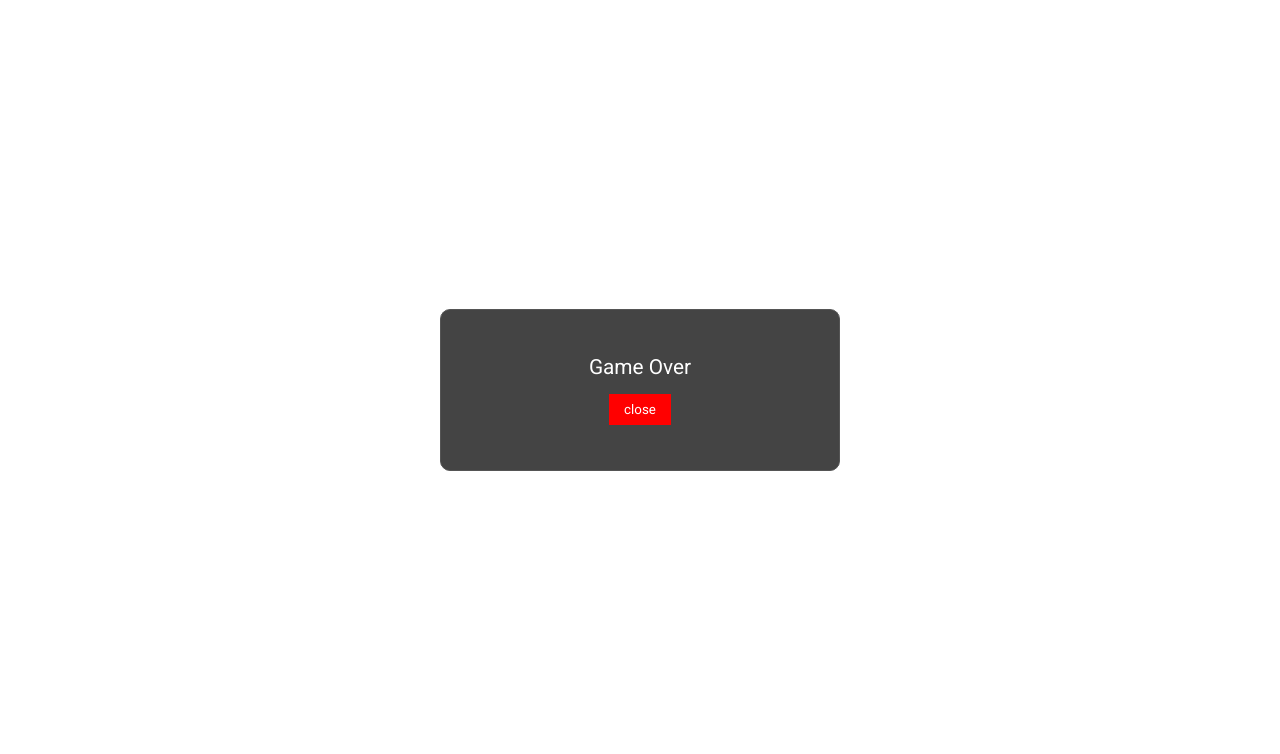
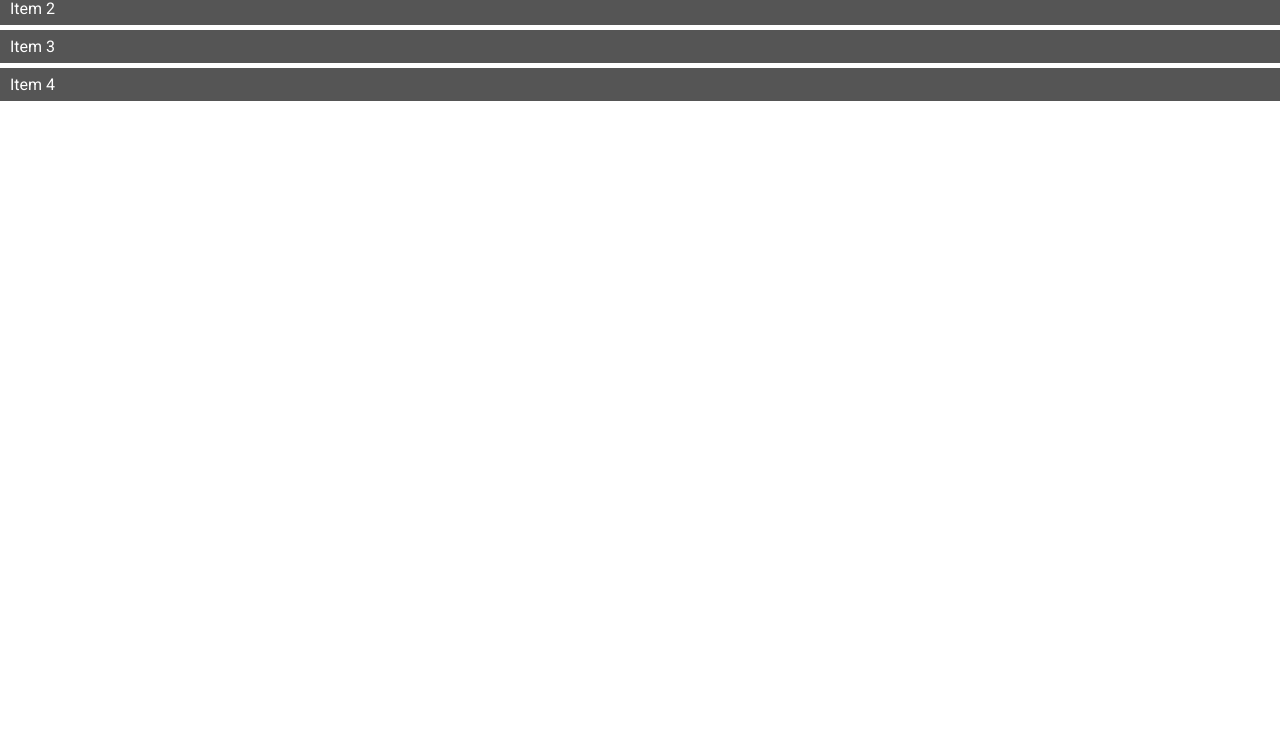
Before and after one commit to philcurtis4/js_overview, a plain HTML site: page index.html in a window 1280 px wide. Shown: the part 51-805 px from the top of the page. Drawn offline with Linux system fonts and the light colour scheme.

Commit message:
covered multi element events

```diff
--- a/css/style.css
+++ b/css/style.css
@@ -37,31 +37,9 @@ button {
 
 /* CUSTOM STYLES */
 
-.modal {
-    position: absolute;
-    top: 45vh;
-    left: 0;
-    right: 0;
-    width: 400px;
-    margin: 0 auto;
-    display: flex;
-    flex-direction: column;
-    justify-content: center;
-    align-items: center;
-    border: 1px solid #555;
-    padding: 45px 0;
-    background-color: #444;
-    border-radius: 10px;
+ul li {
+    background: #555;
+    padding: 7px 10px;
+    margin: 5px 0;
+     color: #fff;
 }
-
-.modal p {
-    color: white;
-    font-size: 1.3rem;
-}
-
-.modal button {
-    padding: 8px 15px;
-    margin-top: 15px;
-    background: red;
-    color: white;
-}
--- a/index.html
+++ b/index.html
@@ -12,16 +12,13 @@
 
 </head>
 <body>
-    <h1>Count: 3</h1>
+    <ul>
+        <li>Item 1</li>
+        <li>Item 2</li>
+        <li>Item 3</li>
+        <li>Item 4</li>
 
-    <div class="modal hide">
-        <p class="message">Game Over</p>
-        <button id="close-modal">close</button>
-    </div>
-
-    <div class="outer">
-        <div class="inner"></div>
-    </div>
+    </ul>
 
     <script src="./js/script.js"></script>
 </body>
--- a/js/script.js
+++ b/js/script.js
@@ -1,39 +1,29 @@
-let count = 3;
-const h1 = document.querySelector('h1');
-const modal = document.querySelector('.modal');
-const closeButton = document.querySelector('#close-modal');
+//const els = document.querySelectorAll('ul li');
+const ul = document.querySelector('ul');
 
-function endGame() {
-    modal.classList.remove('hide');
+function doSomething(eventObj) {
+    const el = eventObj.target;
+
+    if(el.tagName === 'LI') {
+        eventObj.target.style.background = 'red';
+}
+    console.log(eventObj.target.innerText);
+    // els.forEach(function(li) {
+    //     li.style.background = '#555';
+    // })
+    eventObj.target.style.background = 'red';
 }
 
+// for (const el of els) {
+//     el.addEventListener('click', doSomething)
+// }
 
-const interval = setInterval(function () {
-    count--;
-
-    h1.innerText = `Count: ${count}`;
-
-    if(!count) {
-        clearInterval(interval);
-        endGame();
-    }
+ul.addEventListener('click', doSomething);
+//eventObj.target is the same as using querySelector grabbing the element
 
 
-}, 1000);
+const fruits = ['orange', 'apple', 'grape'];
 
-function closeModal() {
-    modal.classList.add('hide');
-};
-
-document.body.addEventListener('click', closeModal);
-
-modal.addEventListener('click', function(eventObj) {
-    eventObj.stopPropagation();
+fruits.forEach(function (li, index) {
+    console.log(li, index);
 });
-
-closeButton.addEventListener('click', closeModal);
-
-// setTimeout(function() {
-
-//     console.log('Time is up!');
-// }, 3000);
```
